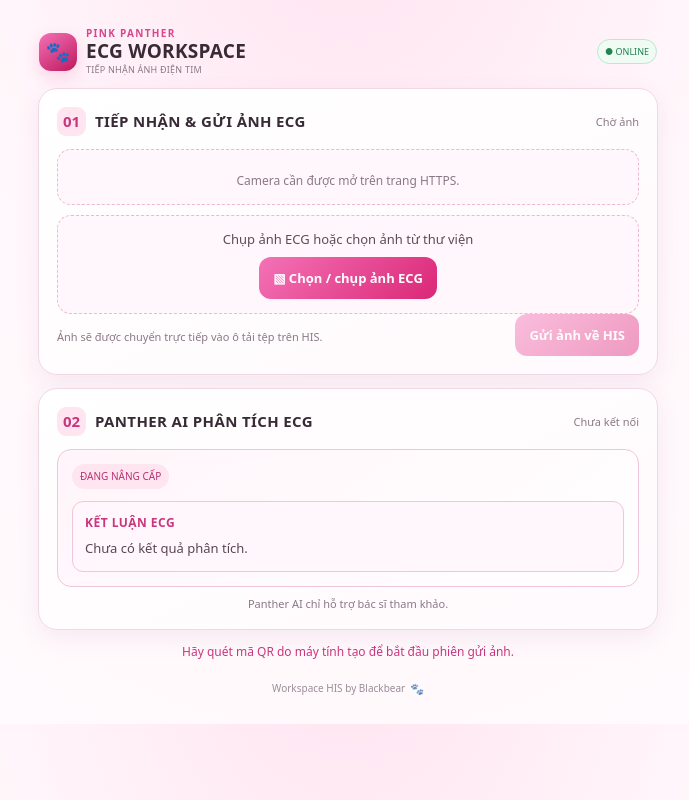
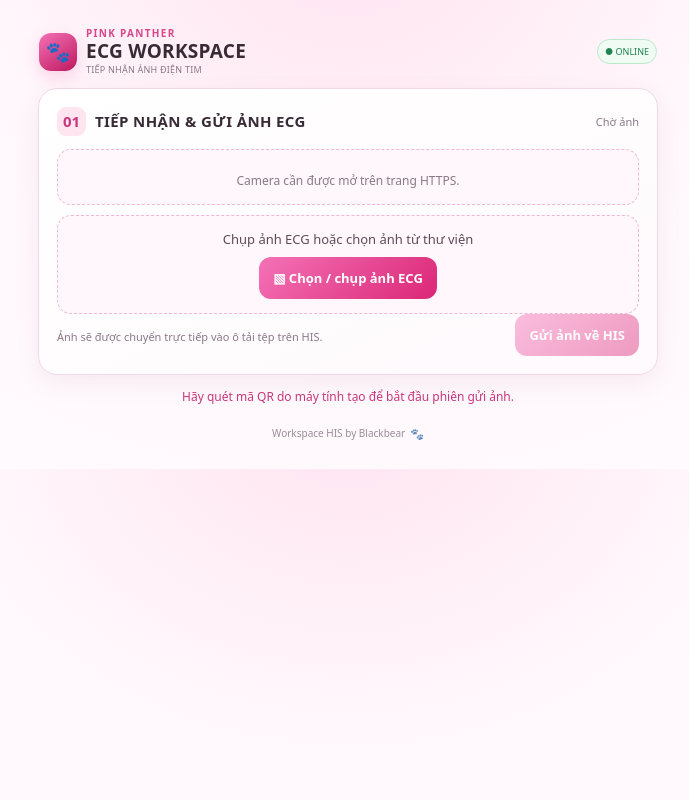
Before and after one commit to blackbear2406/QR-Scan-pink-preview, a plain HTML site: page index.html in a window 1280 px wide. Shown: the whole page, without its empty margins (292-981 px from the left). Drawn offline with Linux system fonts and the light colour scheme.

Commit message:
Temporarily hide Panther AI section from ECG workspace

```diff
--- a/index.html
+++ b/index.html
@@ -57,8 +57,6 @@ button.secondary{background:#fff0f6;border:1px solid #efc6d9;color:#9d3568}
 
 <p class="helper" id="imageHelp">Điều chỉnh khung màu hồng để chọn vùng ECG cần giữ lại.</p></div>
 <div class="sendbox"><div class="copy"><p>Ảnh sẽ được chuyển trực tiếp vào ô tải tệp trên HIS.</p></div><button id="send" type="button" disabled>Gửi ảnh về HIS</button></div><div id="busy">Đang gửi ảnh qua Firebase…</div></section>
-<section class="card" id="section2"><div class="heading"><span class="num">02</span><h2>PANTHER AI PHÂN TÍCH ECG</h2><span class="state" id="aiState">Chưa kết nối</span></div>
-<div class="ai"><div class="aihead"><span class="pill">ĐANG NÂNG CẤP</span></div><div class="conclusion"><b>KẾT LUẬN ECG</b><p id="ecgConclusion">Chưa có kết quả phân tích.</p></div></div><p class="helper">Panther AI chỉ hỗ trợ bác sĩ tham khảo.</p></section>
 <p class="status" id="status" role="status"></p><p class="foot"><span class="footer-brand">Workspace HIS by Blackbear <span class="paw" aria-label="dấu chân gấu">🐾</span></span></p>
 </main>
 
```
